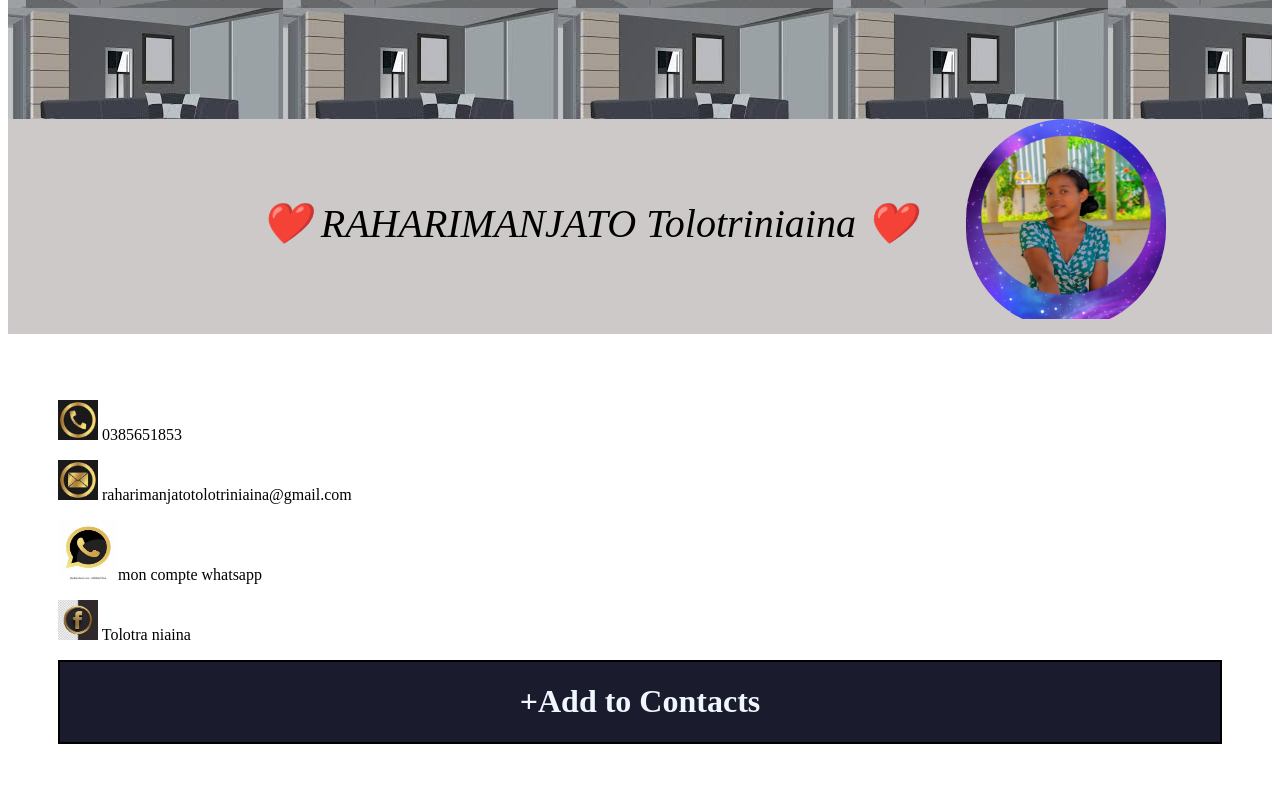
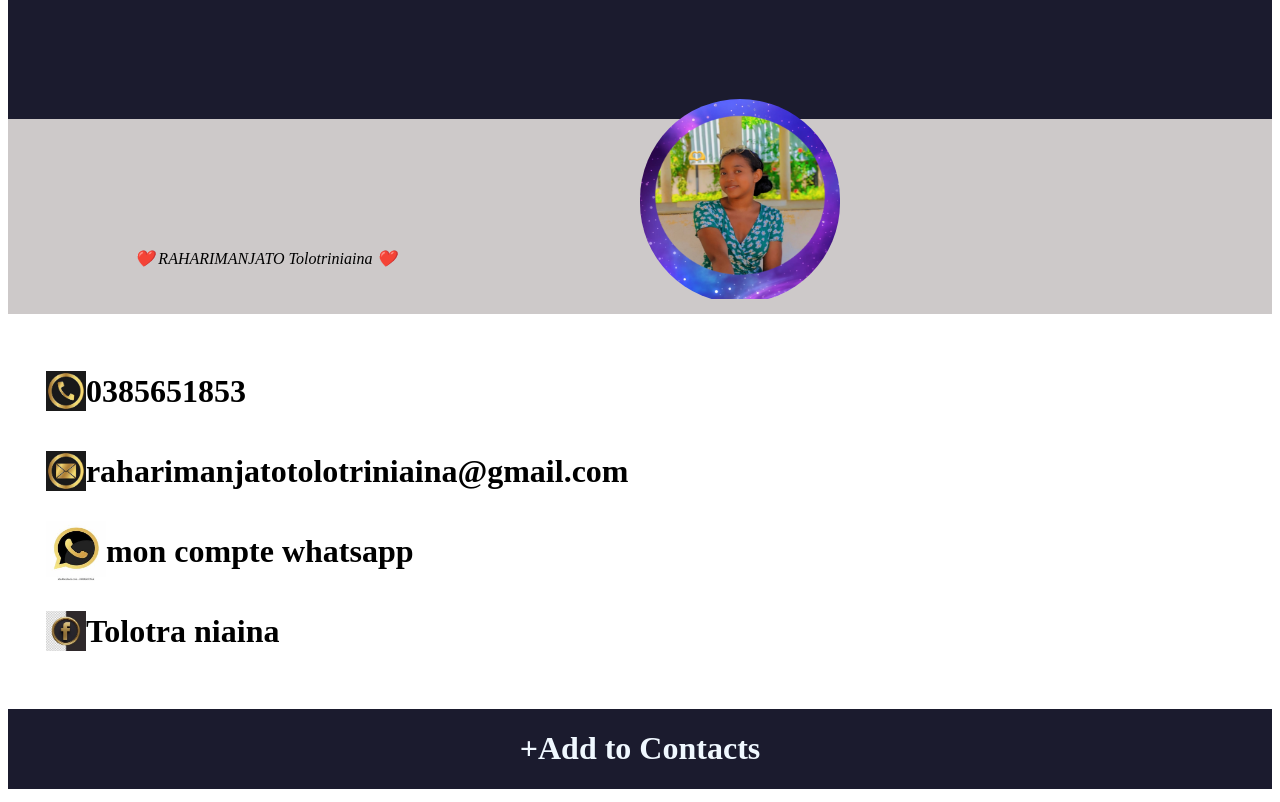
Before and after one commit to Tanjoniaina0908/brochure-Tolotra, a plain HTML site: page index.html in a window 1280 px wide. Shown: the part 366-1168 px from the top of the page. Drawn offline with Linux system fonts and the light colour scheme.

Commit message:
modification my brochure

```diff
--- a/index.html
+++ b/index.html
@@ -19,20 +19,31 @@
                  </div>
     </div>
     <!--  pour faire les differents logo-->
+   <div class="corp">
             <div class="call">
+                <img width="40px" height="40px" src="./call.jpg " alt="call">
+                <h1> 0385651853</h1>
+            </div>
+             <div class="email">
+                <img width="40px" height="40px" src="./email.jpg" alt="email">
+                <h1> raharimanjatotolotriniaina@gmail.com</h1>
+             </div>
 
+               <div class="whatsapp">
+                  <img width="60px" height="60px"  src="./whatsapp.jpg" alt="whatsapp">
+                  <h1>mon compte whatsapp</h1>
+               </div>
+             <div  class="FB">
+                   <img  width="40px" height="40px" src="./FB.jpg" alt="facebook">
+                  <h1>Tolotra niaina</h1>
+             </div>
 
-             <p> <img width="40px" height="40px" src="./call.jpg " alt="call">   0385651853</p>
-
-        <p><img width="40px" height="40px" src="./email.jpg" alt="email"> raharimanjatotolotriniaina@gmail.com</p>
-        <p><img width="60px" height="60px"  src="./whatsapp.jpg" alt="whatsapp">mon compte whatsapp</p>
-        <p><img  width="40px" height="40px" src="./FB.jpg" alt="facebook"> <template>Tolotra</template>Tolotra niaina</p>
-
-
+   </div>
+         <!-- pour entrer dans le deco -->
    <div class="deco">
        <h1>   +Add to Contacts</h1>
    </div>
-      </div>
+
              <!--  -->
 </body>
 
--- a/style.css
+++ b/style.css
@@ -1,62 +1,78 @@
 .font{
-    background-image: url(sallon.jpg);
-    color: rgb(255, 255, 255);
+    color: rgb(175, 155, 68);
     padding: 100px;
     font-weight: 600;
     font-style: oblique;
-    fwont-weight: bold ;
-    font-family: 'Trebuchet MS', 'Lucida Sans Unicode', 'Lucida Grande', 'Lucida Sans', Arial, sans-serif;
+    font-family: 'Trebuchet MS', 'Lucida Sans Unicode', 'Lucida Grande', 'Lucida Sans', Arial, sans-serif;;
+    background-color: rgb(27, 27, 46);
+
 }
 .mycord{
-    gap:50px;
-    flex-direction: row;
     align-items: center;
     display: flex;
-    padding-left: 20%;
-    padding-bottom: 5px;
+    padding-top: 0%;
+    padding-left: 10%;
+    padding-bottom: 30px;
     background-color: #9b949480; /* Rouge avec 50% de transparence */
-    /* transition: background-color 1s ease */
-    font-size: 40px;
+    transition: background-color 1s ease
+
+
 }
 .nom{
+    padding-top: 10%;
     font-style: oblique;
+
     /* font-family: 'impact', sans-serif; */
 
 }
 .myprofil{
-        border-radius: 100px;
-        width: 200px; /* Ajuste la taille selon tes besoins */
-        overflow: hidden;
-        object-fit: cover; /* Pour que l'image remplisse bien l'espace */
-        animation: 3s;
+
+    margin-right:80px ;
+    position: absolute;
+    left: 50%;
+    border-radius: 100px;
+    width: 200px; /* Ajuste la taille selon tes besoins */
+    overflow: hidden;
+    object-fit: cover; /* Pour que l'image remplisse bien l'espace */
     }
-    .image{
-        animation: deplacement 5s infinite alternate;
-    }
+ .email{
+    display: flex;
+    align-items: center;
+    flex-direction: row;
+ }
+ .whatsapp{
+    display: flex;
+    align-items: center;
+    flex-direction: row;
 
-.call{
-    grid-column-end: auto;
-    text-align: center;
-    text-align: start;
-    padding: 50px;
+ }
+ .FB{
+    display: flex;
+    align-items: center;
+    /* justify-content: center; */
+    flex-direction: row;
+ }
+.call{ display: flex;
+    align-items: center;
+    flex-direction: row;
+
+}
+.corp{
+    padding: 3%;
+
 }
 .deco{
     border-width: 80px;
     border: right 20px; ;
     background-color: rgb(27, 27, 46);
     color: aliceblue;
-    /* padding: 20px; */
-    /* display: inline-block; La bordure s'adapte à la taille du texte */
-    /* padding: 2px; Un peu d'espace entre le texte et la bordure */
-    border: 2px solid black; /* Bordure autour de la boîte */
-    display: flex;       /* Utilisation de Flexbox */
-    justify-content: center; /* Centrage horizontal */
-    align-items: center; /* Centrage vertical */
-    text-align: center;  /* Centrage du texte */
+    display: inline-block; La bordure s'adapte à la taille du texte
+;    display: grid;
+     place-items: center;  /* Centre à la fois horizontalement et verticalement */
+
   }
   @media (max-width: 160px)  {
        #font{
-        background-image: url(./sallon.jpg);
         background-size: cover;  /* Permet à l'image de couvrir tout l'écran */
         background-position: center;  /* Centrer l'image dans l'écran */
         background-repeat: no-repeat;  /* Empêche l'image de se répéter */
```
Lines whose indentation alone changed are shown as unchanged.
